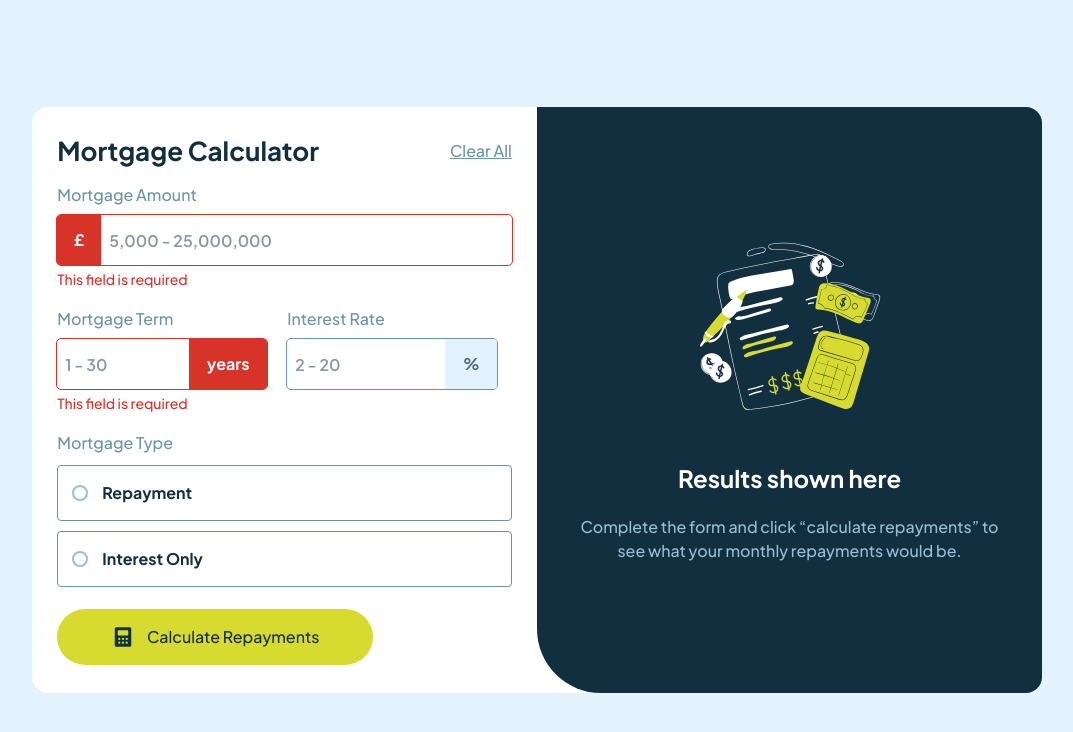
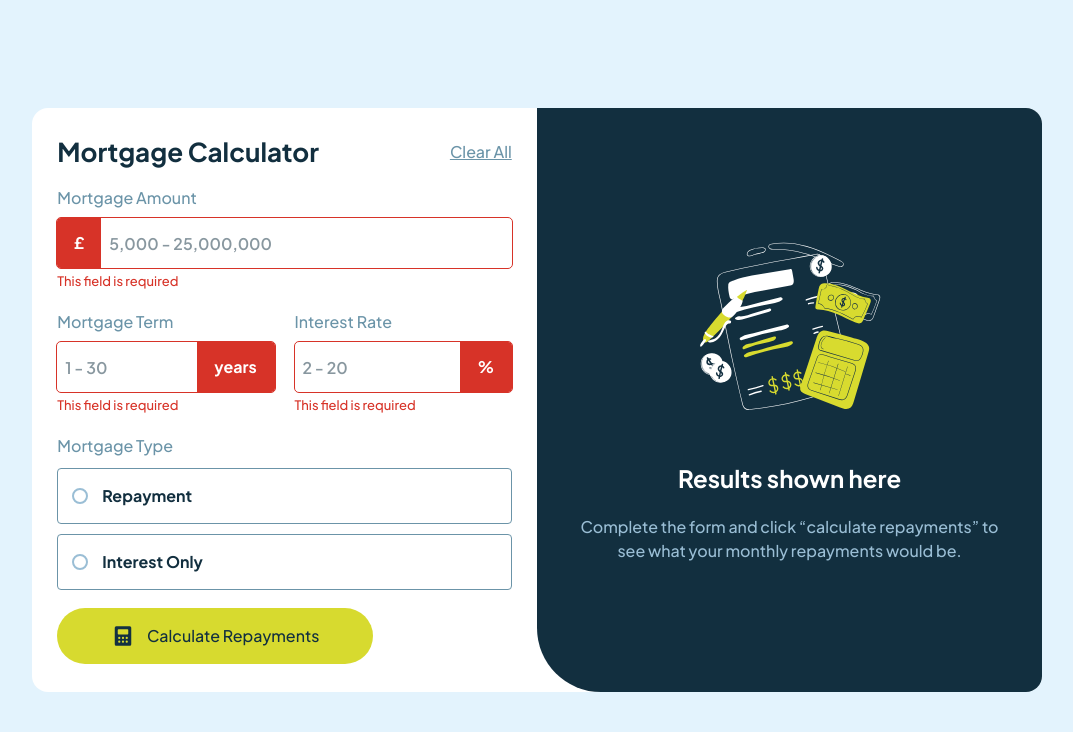
Before and after one commit to devPauloski/mortgage-repayment-calculator, a React (Vite) app: page / in a window 1280 px wide. Both pictures are taken after typing "Sample", "Sample", "Sample" into the empty fields and a click on the button "Calculate Repayments". Shown: the top 732 px of the page, without its empty margins (103-1176 px from the left). Built offline with nearby package versions, Linux system fonts and the light colour scheme.

Commit message:
Make changes

```diff
--- a/src/App.jsx
+++ b/src/App.jsx
@@ -118,11 +118,11 @@ export default function App() {
     const errorLogs = {};
 
     // Amount
-    const numericAmount = parseFloat(amount.replace(",", ""));
+    const numericAmount = parseFloat(amount.replaceAll(",", ""));
     if (isNaN(numericAmount)) {
-      errorLogs.amount = "This field is required"
-    } else if (numericAmount < 5000 || numericAmount > 2500000000) {
-      errorLogs.amount = "Amount must be between £5,000 and £25,000,000";
+      errorLogs.amount = "This field is required";
+    } else if (numericAmount < 5000 || numericAmount > 25_000_000) {
+      errorLogs.amount = "Must be between £5,000 and £25,000,000";
     }
 
     // Term
@@ -130,7 +130,7 @@ export default function App() {
     if (isNaN(numericTerm)) {
       errorLogs.term = "This field is required";
     } else if (numericTerm < 1 || numericTerm > 30) {
-      errorLogs.term = "Year must be between 1 and 30";
+      errorLogs.term = "Must be between 1 and 30";
     }
 
     // Rate
@@ -138,7 +138,7 @@ export default function App() {
     if (isNaN(numericRate)) {
       errorLogs.rate = "This field is required";
     } else if (numericRate < 2 || numericRate > 20) {
-      errorLogs.rate = "Rate must be between 1% and 20%";
+      errorLogs.rate = "Must be between 2% and 20%";
     }
 
     // Mortgage Type
@@ -171,9 +171,9 @@ export default function App() {
       <FormInputs>
         <Header handleReset={handleReset} />
         <InputAmount amount={amount} handleAmount={handleAmount} errors={errors} />
-        <div className="flex flex-col gap-5 md:flex-1 md:flex-row mb-4">
+        <div className="flex flex-col gap-5 md:flex-row">
           <InputTerm term={term} handleTerm={handleTerm} errors={errors} />
-          <InputRate rate={rate} handleRate={handleRate} />
+          <InputRate rate={rate} handleRate={handleRate} errors={errors} />
         </div>
         <MortgageOptions
           mortgageType={mortgageType}
--- a/src/components/FormInputs.jsx
+++ b/src/components/FormInputs.jsx
@@ -1,6 +1,6 @@
 export default function FormInputs({children}) {
   return (
-    <section className="px-[5%] py-7">
+    <section className="px-[5%] py-7 *:not-last:mb-4.5">
       {children}
     </section>
   );
--- a/src/components/Header.jsx
+++ b/src/components/Header.jsx
@@ -1,6 +1,6 @@
 export default function Header({ handleReset }) {
   return (
-    <div className="mb-4 flex flex-col items-start gap-3 md:flex-row md:items-center md:justify-between">
+    <div className="flex flex-col items-start gap-3 md:flex-row md:items-center md:justify-between">
       <h1 className="text-2xl leading-tight font-bold text-slate-900 lg:text-[1.625rem]">
         Mortgage Calculator
       </h1>
--- a/src/components/InputAmount.jsx
+++ b/src/components/InputAmount.jsx
@@ -1,13 +1,12 @@
 export default function InputAmount({ amount, handleAmount, errors }) {
   return (
-    <div className="mb-4">
+    <div>
       <label className="mb-2 block" htmlFor="mortgage-amount">
         Mortgage Amount
       </label>
-      <div>
       <input
         style={{
-            outline: errors.amount && "1px solid hsl(4, 69%, 50%)",
+          outline: (errors.amount) && "1px solid hsl(4, 69%, 50%)",
         }}
         type="text"
         inputMode="decimal"
@@ -21,17 +20,16 @@ export default function InputAmount({ amount, handleAmount, errors }) {
       />
       <span
         style={{
-            backgroundColor: errors.amount && "hsl(4, 69%, 50%)",
+          backgroundColor: (errors.amount) && "hsl(4, 69%, 50%)",
           color: errors.amount && "hsl(0, 0%, 100%)",
         }}
         className="relative block bg-slate-100 text-slate-700 before:absolute before:bottom-0 before:left-0 before:grid before:h-12.5 before:w-11 before:place-items-center before:rounded-l-sm before:bg-inherit before:font-bold before:text-inherit before:content-['\00A3'] peer-focus-visible:[&::before]:bg-lime peer-focus-visible:[&::before]:text-slate-900"
       ></span>
       {errors.amount && (
-          <span className="mt-1 inline-block text-sm text-red">
+        <span className="mt-1 inline-block text-[.8125rem] text-red">
           {errors.amount}
         </span>
       )}
     </div>
-    </div>
   );
 }
--- a/src/components/InputRate.jsx
+++ b/src/components/InputRate.jsx
@@ -1,11 +1,13 @@
-export default function InputRate({ rate, handleRate }) {
+export default function InputRate({ rate, handleRate, errors }) {
   return (
-    <div className="mb-5">
+    <div className="md:flex-1">
       <label className="mb-2 block" htmlFor="interest-rate">
         Interest Rate
       </label>
-      <div>
       <input
+        style={{
+          outline: errors.rate && "1px solid hsl(4, 69%, 50%)",
+        }}
         type="text"
         inputMode="decimal"
         value={rate}
@@ -16,9 +18,18 @@ export default function InputRate({ rate, handleRate }) {
         name="rate"
         className="peer h-12.5 w-full cursor-pointer rounded-sm border-0 pl-2 font-semibold text-slate-900 outline outline-slate-500 hover:outline-1 hover:outline-slate-900 focus-visible:outline-1 focus-visible:outline-lime"
       />
-        <span className="relative block bg-slate-100 before:absolute before:right-0 before:bottom-0 before:grid before:h-12.5 before:w-13 before:place-items-center before:rounded-r-sm before:bg-inherit before:font-bold before:text-slate-700 before:content-['%'] peer-focus-visible:[&::before]:bg-lime peer-focus-visible:[&::before]:text-slate-900"></span>
-        <span className="mt-1 hidden">This field is require</span>
-      </div>
+      <span
+        style={{
+          backgroundColor: errors.rate && "hsl(4, 69%, 50%)",
+          color: errors.rate && "hsl(0, 0%, 100%)",
+        }}
+        className="relative block bg-slate-100 text-slate-700 before:absolute before:right-0 before:bottom-0 before:grid before:h-12.5 before:w-13 before:place-items-center before:rounded-r-sm before:bg-inherit before:font-bold before:text-inherit before:content-['%'] peer-focus-visible:[&::before]:bg-lime peer-focus-visible:[&::before]:text-slate-900"
+      ></span>
+      {errors.rate && (
+        <span className="mt-1 inline-block text-[.8125rem] text-red">
+          {errors.rate}
+        </span>
+      )}
     </div>
   );
 }
--- a/src/components/InputTerm.jsx
+++ b/src/components/InputTerm.jsx
@@ -1,10 +1,9 @@
 export default function InputTerm({ term, handleTerm, errors }) {
   return (
-    <div>
+    <div className="md:flex-1">
       <label className="mb-2 block" htmlFor="mortgage-term">
         Mortgage Term
       </label>
-      <div>
       <input
         style={{
           outline: errors.term && "1px solid hsl(4, 69%, 50%)",
@@ -27,11 +26,10 @@ export default function InputTerm({ term, handleTerm, errors }) {
         className="relative block bg-slate-100 text-slate-700 before:absolute before:right-0 before:bottom-0 before:grid before:h-12.5 before:w-19.5 before:place-items-center before:rounded-r-sm before:bg-inherit before:font-bold before:text-inherit before:content-['years'] peer-focus-visible:[&::before]:bg-lime peer-focus-visible:[&::before]:text-slate-900"
       ></span>
       {errors.term && (
-          <span className="mt-1 inline-block text-sm text-red">
+        <span className="mt-1 inline-block text-[.8125rem] text-red">
           {errors.term}
         </span>
       )}
     </div>
-    </div>
   );
 }
```
Lines whose indentation alone changed are shown as unchanged.
